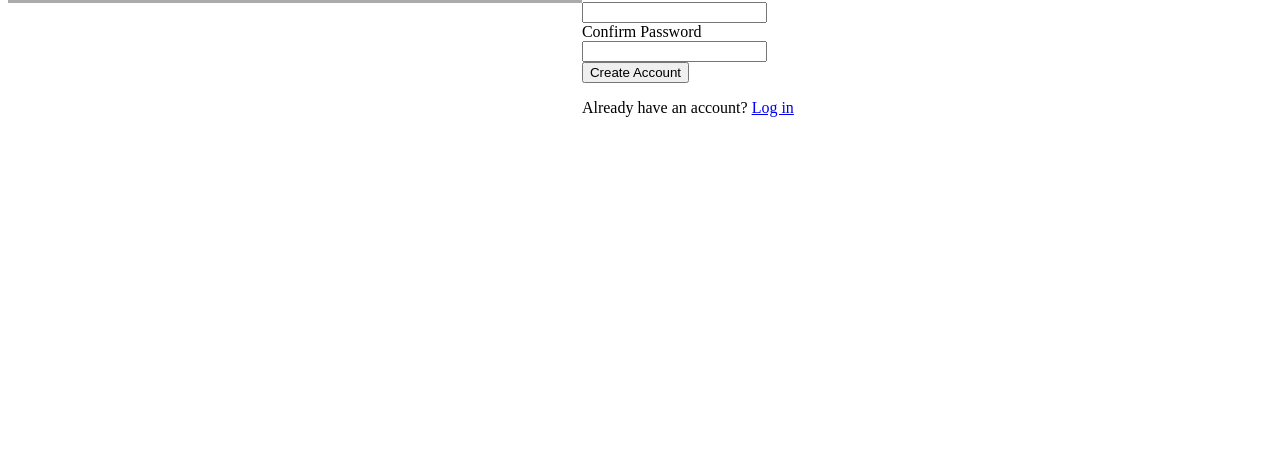
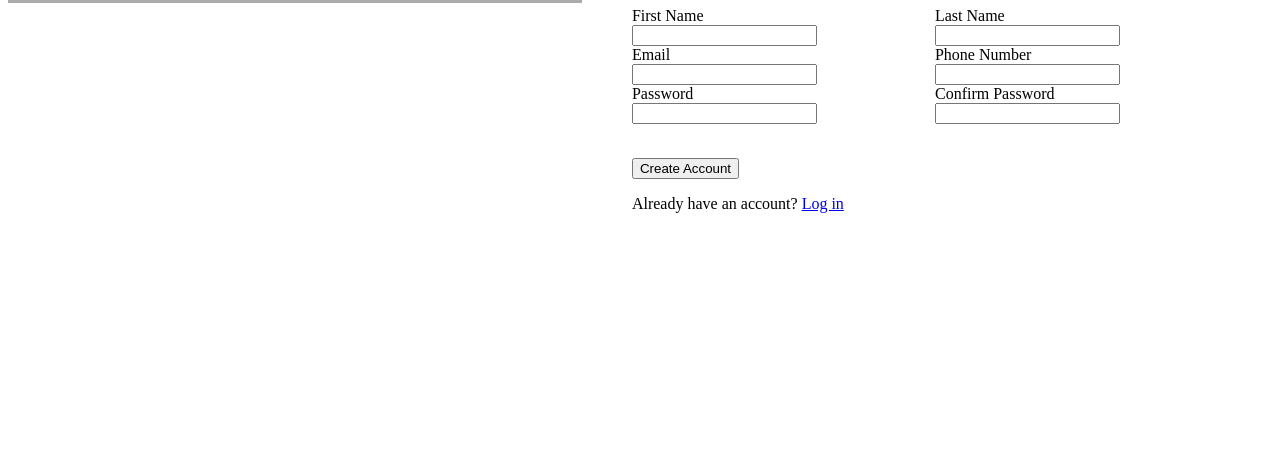
Before and after one commit to travwritescode/sign-up-form, a plain HTML site: page index.html in a window 1280 px wide. Shown: the part 362-816 px from the top of the page. Drawn offline with Linux system fonts and the light colour scheme; a web font is replaced by a local one.

Commit message:
Finsh basic unstyled layout of form

```diff
--- a/index.html
+++ b/index.html
@@ -34,7 +34,7 @@
                 You <em>know</em> you want to.
             </p>
         </div>
-        <form>
+        <form id="contact-info">
             <h1>Let's do this!</h1>
             <div class="inputs">
                 <div class="first">
@@ -62,12 +62,11 @@
                     <input type="password" name="confirm-password" id="confirm-password">
                 </div>
             </div>
-
-            <div class="submit">
-                <button>Create Account</button>
-                <p>Already have an account? <a href="/">Log in</a></p>
-            </div>
         </form>
+        <div class="submit">
+            <button type="submit" form="contact-info">Create Account</button>
+            <p>Already have an account? <a href="/">Log in</a></p>
+        </div>
     </div>
 </body>
 
--- a/styles.css
+++ b/styles.css
@@ -57,11 +57,31 @@ body {
     flex-basis: 60%;
     display: flex;
     flex-direction: column;
+
+    padding: 50px;
+}
+
+.cta {
+    flex-basis: 33%;
+}
+
+form {
+    flex-basis: 33%;
+}
+
+.submit {
+    flex-basis: 33%;
+}
+
+.inputs {
+    display: flex;
+    flex-direction: row;
+    flex-wrap: wrap;
 }
 
 .first, .last, .mail,
 .phone, .password, .confirm-password {
-
+    width: 50%;
 }
 
 label {
```
